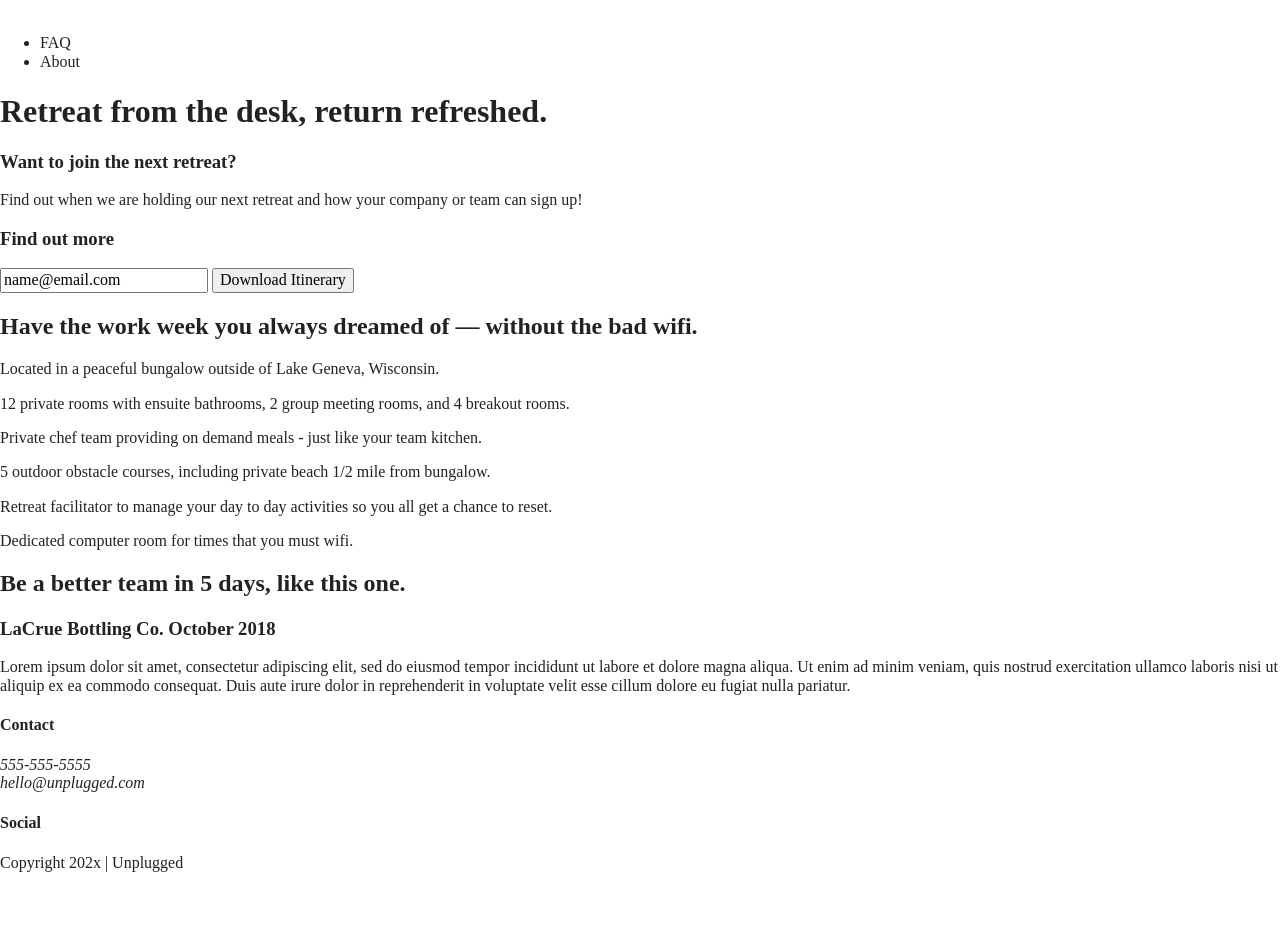
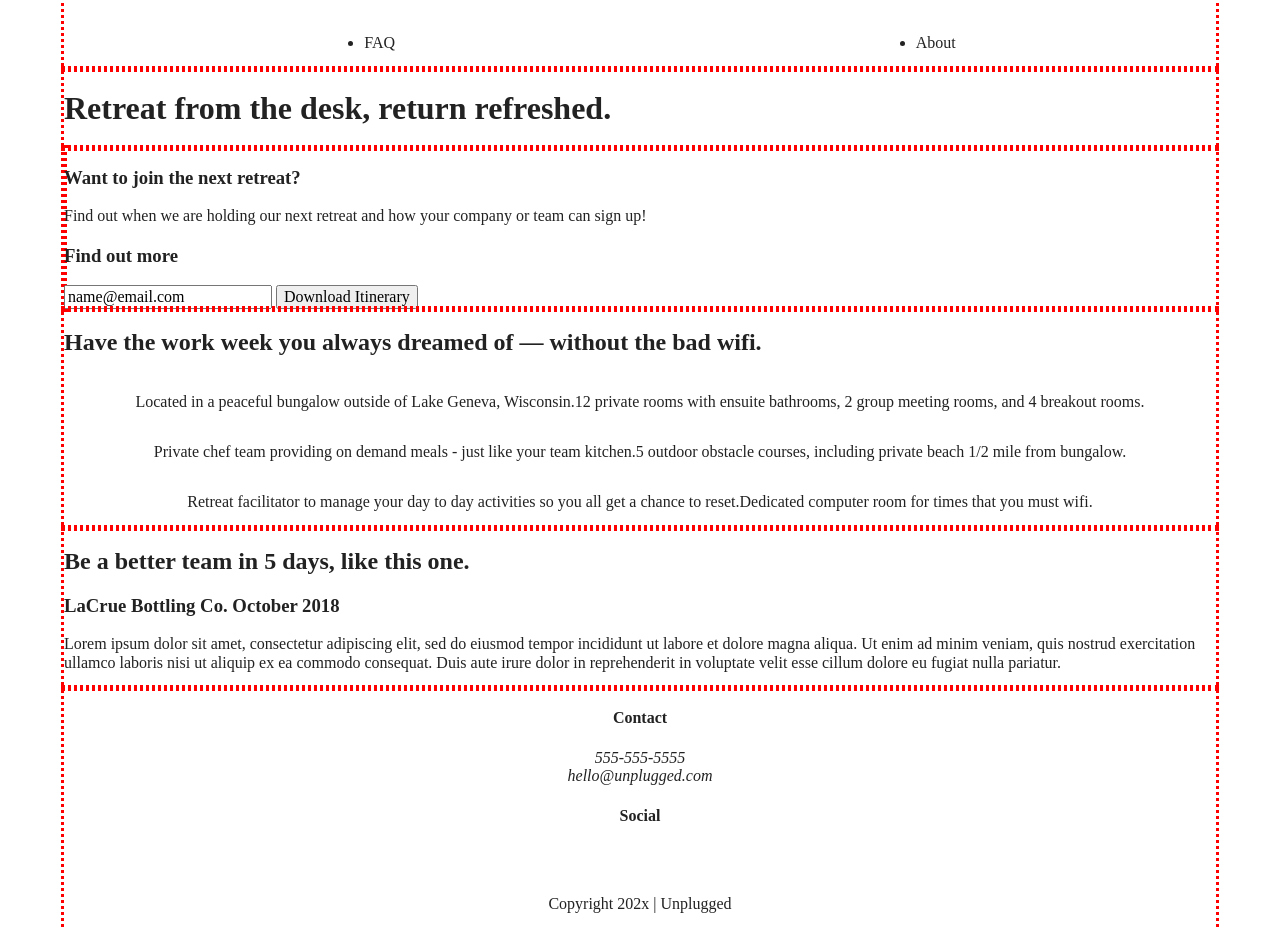
Before and after one commit to jaltrock/unplugged-design-docs, a website built with Parcel: page index.html in a window 1280 px wide. Before the commit the page ends 888 px from the top, so only its background shows below. Built offline with nearby package versions, Linux system fonts and the light colour scheme.

Commit message:
Added flexbox CSS properties

```diff
--- a/css/main.css
+++ b/css/main.css
@@ -86,6 +86,118 @@ textarea {
 /* ==========================================================================
    Author's custom styles
    ========================================================================== */
+.content-wrapper {
+  outline: 3px dotted red;
+  width: 90%;
+}
+
+/* -------------- Base Header - Footer Styles ------------- */
+header {
+  display: flex;
+  justify-content: center;
+}
+
+header .content wrapper {
+  display: flex;
+  justify-content: center;
+  align-items: center;
+  flex-flow: row wrap;
+}
+
+header nav ul {
+  display: flex;
+  justify-content: space-around;
+}
+
+footer {
+  display: flex;
+  flex-direction: column;
+  align-items: center;
+  text-align: center;
+}
+
+footer .social-icons {
+  display: flex;
+  justify-content: space-around;
+  align-items: center;
+}
+
+footer .social-icons p {
+  display: flex;
+  justify-content: center;
+  align-items: center;
+}
+
+/* ----------- Mobile Styles - Homepage -------------- */
+
+/* Hero Area */
+
+.hero-area {
+  display: flex;
+  justify-content: center;
+}
+
+/* Aside */
+
+aside {
+  display: flex;
+  justify-content: center;
+}
+
+/* Features */
+
+.features {
+  display: flex;
+  justify-content: center;
+}
+
+.features .features-items {
+  display: flex;
+  justify-content: center;
+  align-items: flex-start;
+  flex-flow: row wrap;
+}
+
+/* Reviews */
+
+.reviews {
+  display: flex;
+  justify-content: center;
+}
+
+/* ==========================================================================
+   About Page
+   ==========================================================================
+   */
+
+.mission {
+  display: flex;
+  justify-content: center;
+}
+
+.contact-section {
+  display: flex;
+  justify-content: center;
+}
+
+   /* ==========================================================================
+   FAQ Page
+   ==========================================================================
+   */
+
+.faq {
+  display: flex;
+  justify-content: center;
+}
+
+.faq .content-wrapper {
+  display: flex;
+  justify-content: center;
+  align-items: flex-start;
+  flex-flow: row wrap;
+}
+
+
 
 /* ==========================================================================
    Helper classes
```
